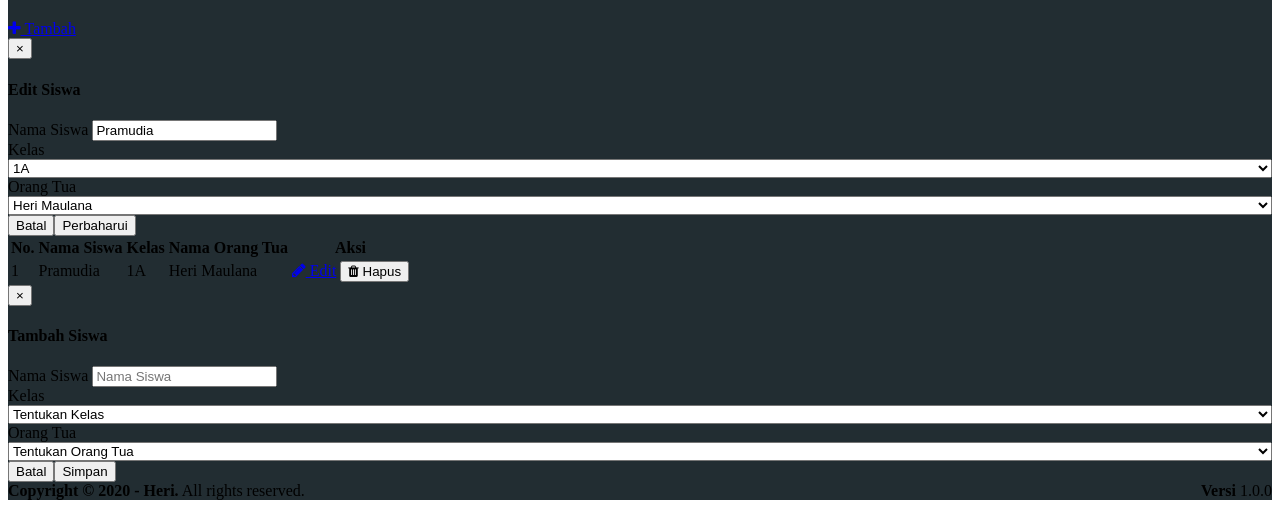
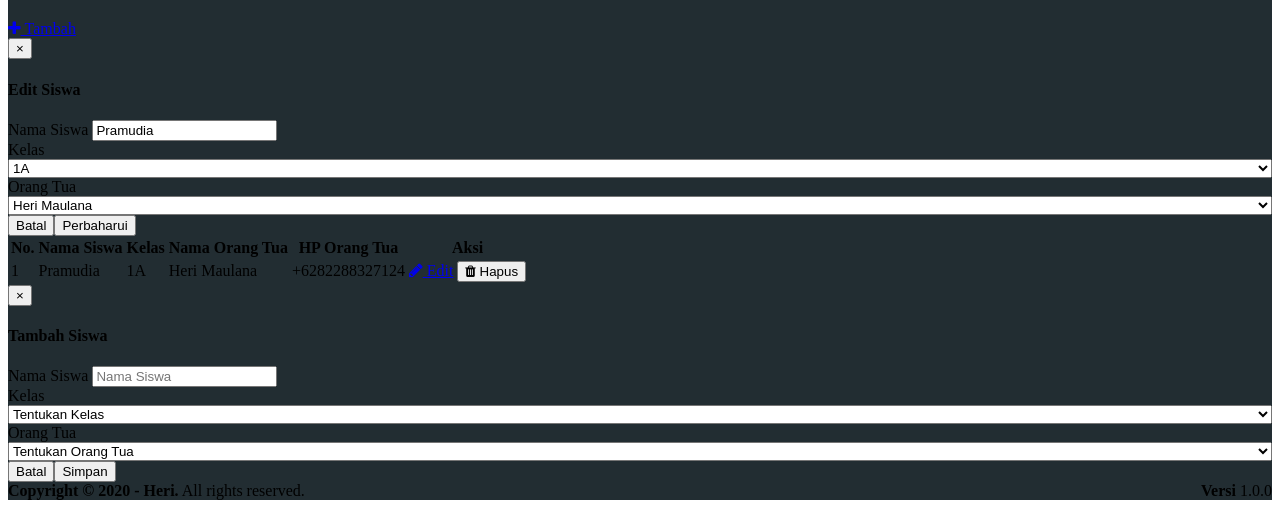
Before and after one commit to andri000me/bubung-web-admin, a CodeIgniter app: page /bubung-web-admin/siswa in a window 1280 px wide. Shown: the part 1048-1556 px from the top of the page. Run offline with CodeIgniter, Linux system fonts and the light colour scheme; the visitor is signed in with stand-in values (Sample User, id 1); data comes from the database, SQL or seed files in the repository; some libraries are stand-ins or nearby versions.

Commit message:
Update view in siswa
Penambahan field nomor hp orangtua

```diff
--- a/application/views/siswa/data.php
+++ b/application/views/siswa/data.php
@@ -39,6 +39,7 @@
                   <th>Nama Siswa</th>
                   <th>Kelas</th>
                   <th>Nama Orang Tua</th>
+                  <th>HP Orang Tua</th>
                   <th>Aksi</th>
                 </tr>
                 </thead>
@@ -55,6 +56,11 @@
                   <td><?php foreach ($orangtuas as $key) {
                     if($siswa->orangtua_id == $key->orangtua_id){
                       echo $key->nama;
+                    }
+                  } ?></td>
+                  <td><?php foreach ($orangtuas as $key) {
+                    if($siswa->orangtua_id == $key->orangtua_id){
+                      echo $key->no_hp;
                     }
                   } ?></td>
                   <td>
```
